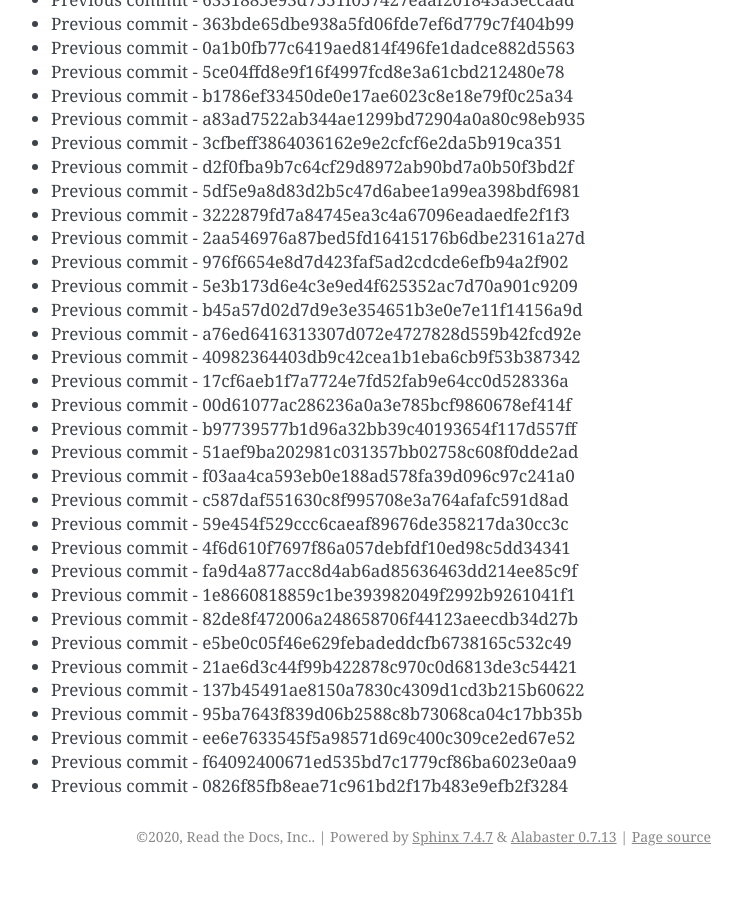
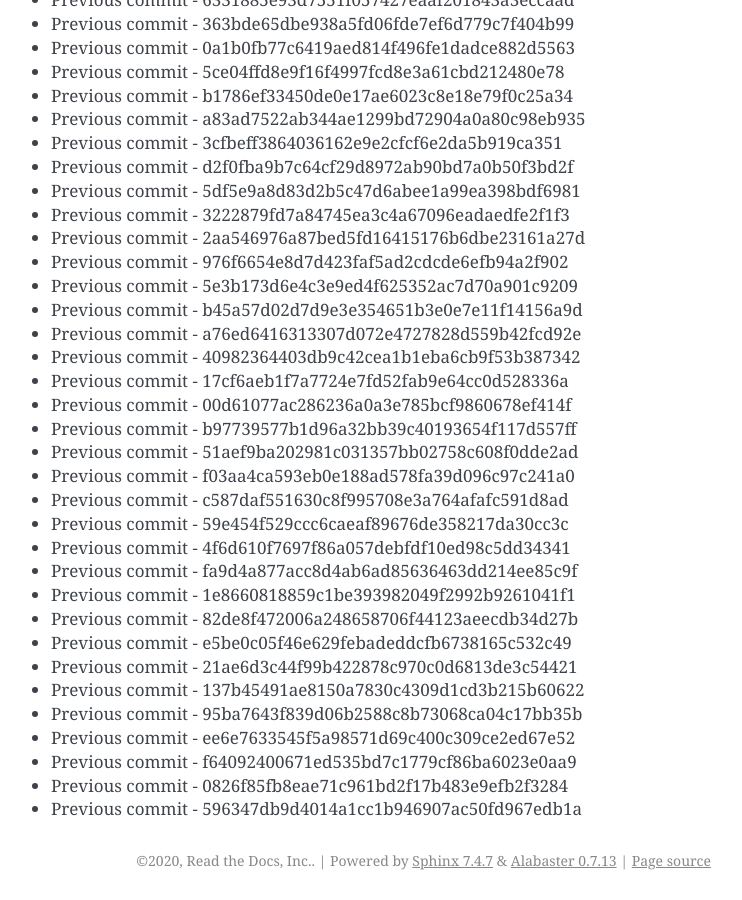
Before and after one commit to readthedocs/rtd-git-stresstest, a Sphinx documentation site: the page built from docs/updates.rst, in a window 1280 px wide and 900 px high, scrolled down 105647 px. Shown: the whole window, without its empty margins (399-1141 px from the left). Built offline with Sphinx 7.4.7, drawn with Linux system fonts in a browser that asks for light colours; before the commit the page ends 106523 px from its top, so only the background shows below that.

Commit message:
Generating commit from previous: 596347db9d4014a1cc1b946907ac50fd967edb1a

```diff
--- a/docs/updates.rst
+++ b/docs/updates.rst
@@ -4471,3 +4471,4 @@ It can be tested for any performance characteristics.
 * Previous commit - ee6e7633545f5a98571d69c400c309ce2ed67e52
 * Previous commit - f64092400671ed535bd7c1779cf86ba6023e0aa9
 * Previous commit - 0826f85fb8eae71c961bd2f17b483e9efb2f3284
+* Previous commit - 596347db9d4014a1cc1b946907ac50fd967edb1a
```
